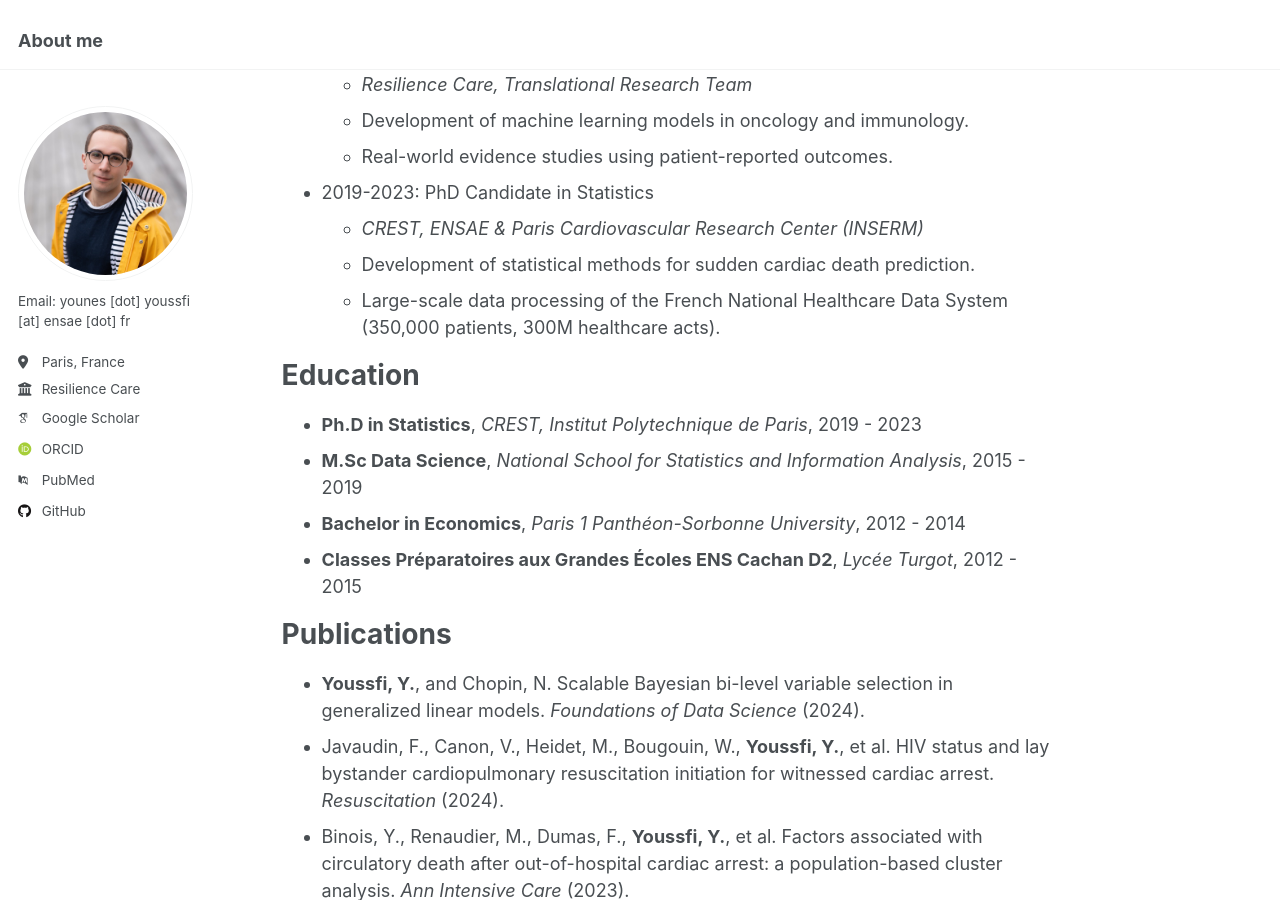
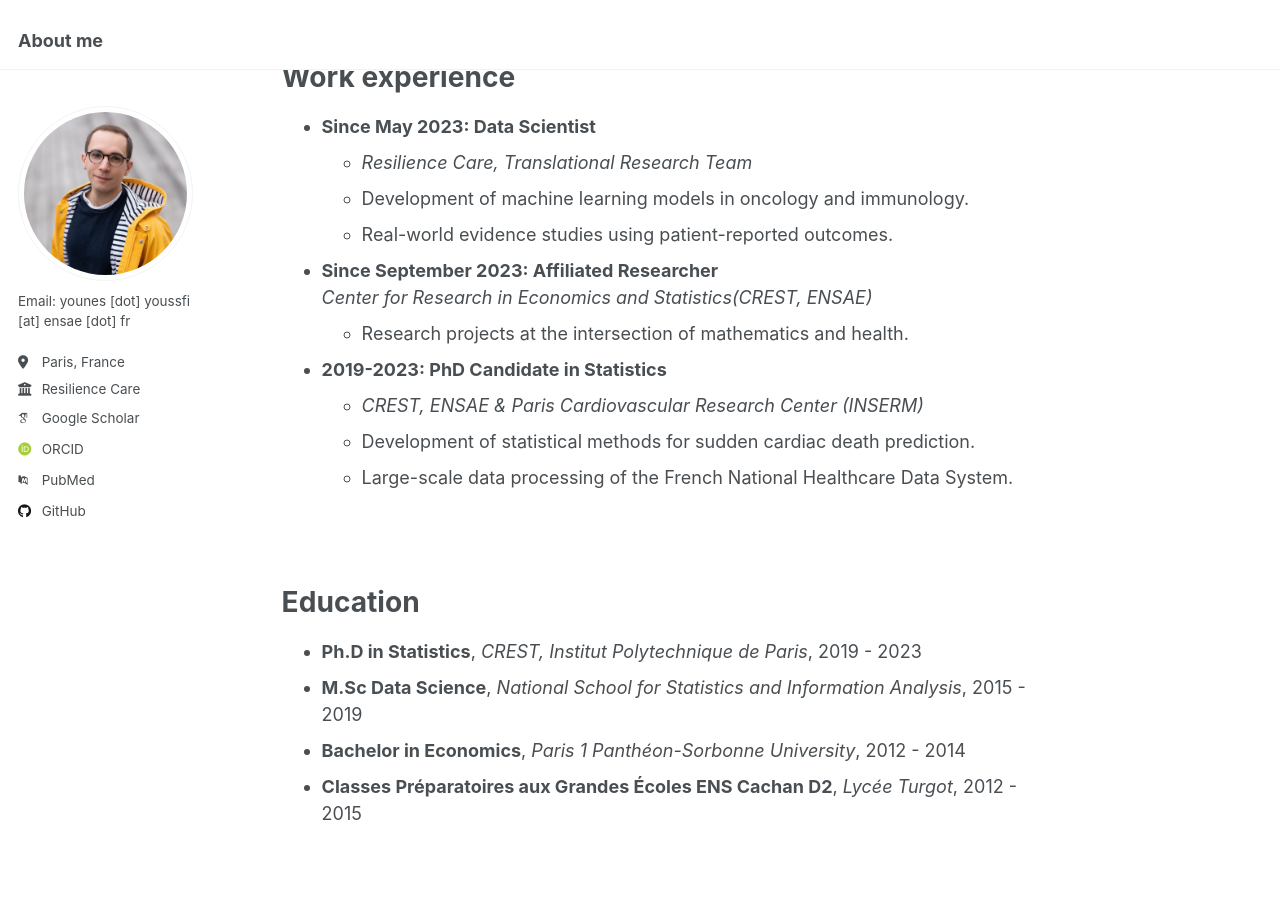
Before and after one commit to youyoussfi/youyoussfi.github.io, a Jekyll site: the page built from _pages/about.md, in a window 1280 px wide and 900 px high, scrolled down 424 px. Built offline with Jekyll 4.4.1, drawn with Linux system fonts in a browser that asks for light colours; some web fonts are replaced.

Commit message:
Update about.md

```diff
--- a/_pages/about.md
+++ b/_pages/about.md
@@ -13,18 +13,25 @@ I hold a PhD in Statistics from CREST and Institut Polytechnique de Paris, super
 
 My research focuses on developing statistical and machine learning methods for analyzing large-scale healthcare data. I am particularly interested in time series analysis of electronic health records,real-world evidence in epidemiology and Bayesian methods.
 
+<br><br>
+
 Work experience
 ======
-* Since May 2023: Data Scientist
+* **Since May 2023: Data Scientist**
   * *Resilience Care, Translational Research Team*
   * Development of machine learning models in oncology and immunology.
   * Real-world evidence studies using patient-reported outcomes.
 
-* 2019-2023: PhD Candidate in Statistics
+- **Since September 2023: Affiliated Researcher**
+  *Center for Research in Economics and Statistics(CREST, ENSAE)*
+  - Research projects at the intersection of mathematics and health.
+
+* **2019-2023: PhD Candidate in Statistics**
   * *CREST, ENSAE & Paris Cardiovascular Research Center (INSERM)*
   * Development of statistical methods for sudden cardiac death prediction.
-  * Large-scale data processing of the French National Healthcare Data System (350,000 patients, 300M healthcare acts).
+  * Large-scale data processing of the French National Healthcare Data System.
 
+<br><br>
 
 Education
 ======
@@ -33,6 +40,7 @@ Education
 * **Bachelor in Economics**,  *Paris 1 Panthéon-Sorbonne University*, 2012 - 2014
 * **Classes Préparatoires aux Grandes Écoles ENS Cachan D2**, *Lycée Turgot*, 2012 - 2015
 
+<br><br>
 
 Publications
 ======
@@ -41,6 +49,7 @@ Publications
 - Binois, Y., Renaudier, M., Dumas, F., **Youssfi, Y.**, et al. Factors associated with circulatory death after out-of-hospital cardiac arrest: a population-based cluster analysis. *Ann Intensive Care* (2023).
 - Anys, C., Billon Mazzella, J. M., Karam, N., Pechmajou, L., **Youssfi, Y.**, et al. Mort subite, en quête d’une explication. *Annales de Cardiologie et d'Angéiologie* (2021).
 
+<br><br>
 
 Research projects in progress
 ======
```
